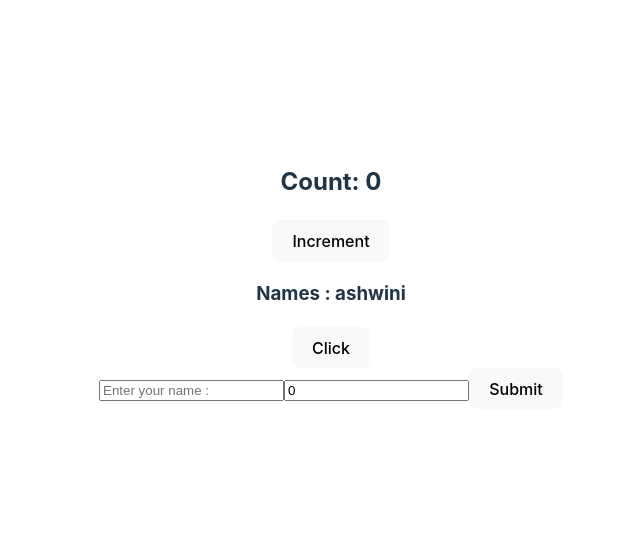
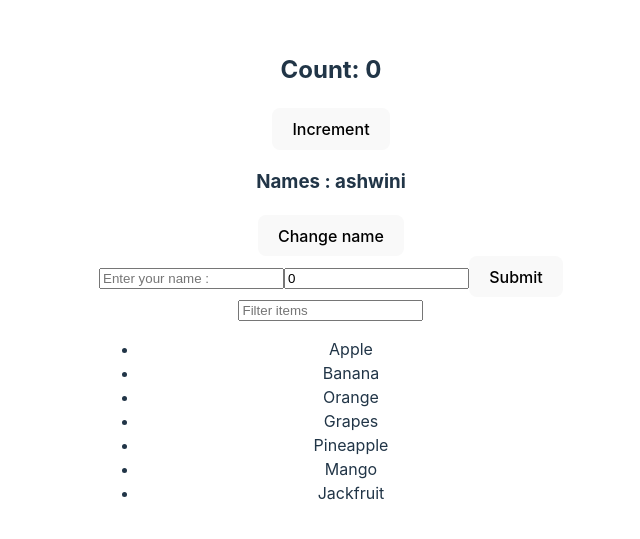
Before and after one commit to AmulyaAT/iVoyant-task, a React (Vite) app: page / in a window 1280 px wide. Shown: the part 123-662 px from the top of the page, without its empty margins (309-949 px from the left). Built offline with nearby package versions, Linux system fonts and the light colour scheme.

Commit message:
worked on simple examples on usecallback hook

```diff
--- a/src/App.tsx
+++ b/src/App.tsx
@@ -1,4 +1,5 @@
 import "./App.css";
+import { ItemList } from "./Challenge/ItemList";
 import { Parent } from "./components/ParentComponent";
 import { Parentexp } from "./Example2/Parentcmp";
 import { ParentForm } from "./Form example/ParentForm";
@@ -9,6 +10,7 @@ function App() {
       <Parent />
       <Parentexp/>
       <ParentForm/>
+      <ItemList/>
     </>
   );
 }
--- /dev/null
+++ b/src/Challenge/FilteredList.tsx
@@ -0,0 +1,13 @@
+import React from "react";
+
+
+export const FilteredList = React.memo(({ items }: { items: string[] }) => {
+    console.log("FilteredList re-rendered");
+    return (
+      <ul>
+        {items.map((item, index) => (
+          <li key={index}>{item}</li>
+        ))}
+      </ul>
+    );
+  });
--- /dev/null
+++ b/src/Challenge/ItemList.tsx
@@ -0,0 +1,25 @@
+import { useCallback, useState } from "react";
+import { FilteredList } from "./FilteredList";
+
+const items = ["Apple", "Banana", "Orange", "Grapes", "Pineapple", "Mango","Jackfruit"];
+export const ItemList = () => {
+    const [filter, setFilter] = useState("");
+
+    const getFilteredItems = useCallback(() => {
+      return items.filter((item) =>
+        item.toLowerCase().includes(filter.toLowerCase())
+      );
+    }, [filter]);
+
+    return (
+      <div>
+        <input
+          type="text"
+          placeholder="Filter items"
+          value={filter}
+          onChange={(e) => setFilter(e.target.value)}
+        />
+        <FilteredList items={getFilteredItems()} />
+      </div>
+    );
+  };
--- a/src/Example2/Childcmp.tsx
+++ b/src/Example2/Childcmp.tsx
@@ -5,7 +5,7 @@ import React from "react";
 export const Child:React.FC<clicktype>=({Click})=>{
     return(
         <>
-        <button onClick={Click}>Click</button>
+        <button onClick={Click}>Change name</button>
         </>
     )
 }
--- a/src/Form example/ParentForm.tsx
+++ b/src/Form example/ParentForm.tsx
@@ -1,14 +1,12 @@
 import React, { useCallback } from "react";
 import { useState } from "react";
 import { ChildForm } from "./ChildForm";
-
 export const ParentForm: React.FC = () => {
   const [name, setName] = useState<string>("");
   const [age, setAge] = useState<number>(0);
   const handlesubmit = useCallback(() => {
     console.log(`Name is ${name} and Age is ${age}`);
   }, [name, age]);
-
   return (
     <div>
       <input
@@ -23,7 +21,6 @@ export const ParentForm: React.FC = () => {
         onChange={(e) => setAge(Number(e.target.value))}
         placeholder="Enter your age :"
       />
-
       <ChildForm submit={handlesubmit} />
     </div>
   );
--- a/src/components/CounterDisplay.tsx
+++ b/src/components/CounterDisplay.tsx
@@ -1,5 +1,4 @@
 import React from "react";
-
 interface Clicktype {
     Click :()=> void;
 }
--- a/src/components/ParentComponent.tsx
+++ b/src/components/ParentComponent.tsx
@@ -1,8 +1,8 @@
 import  { useCallback, useState } from "react";
 import { CounterDisplay } from "./CounterDisplay";
 
-export const Parent=()=>{
-    const [count , setCount]=useState(0)
+export const Parent:React.FC=()=>{
+    const [count , setCount]=useState<number>(0)
     const handleClick = useCallback(()=>{
         setCount(count + 1)
         console.log('handleCLick')
```
